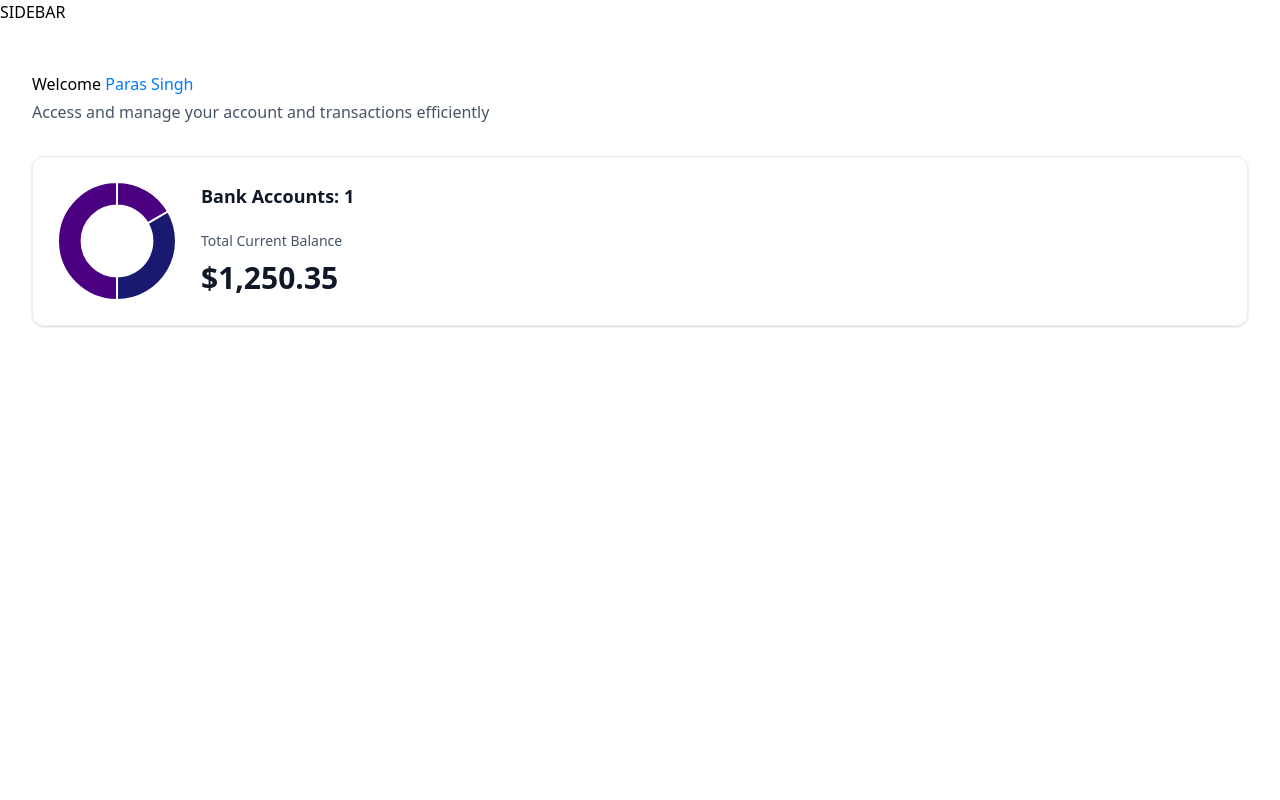
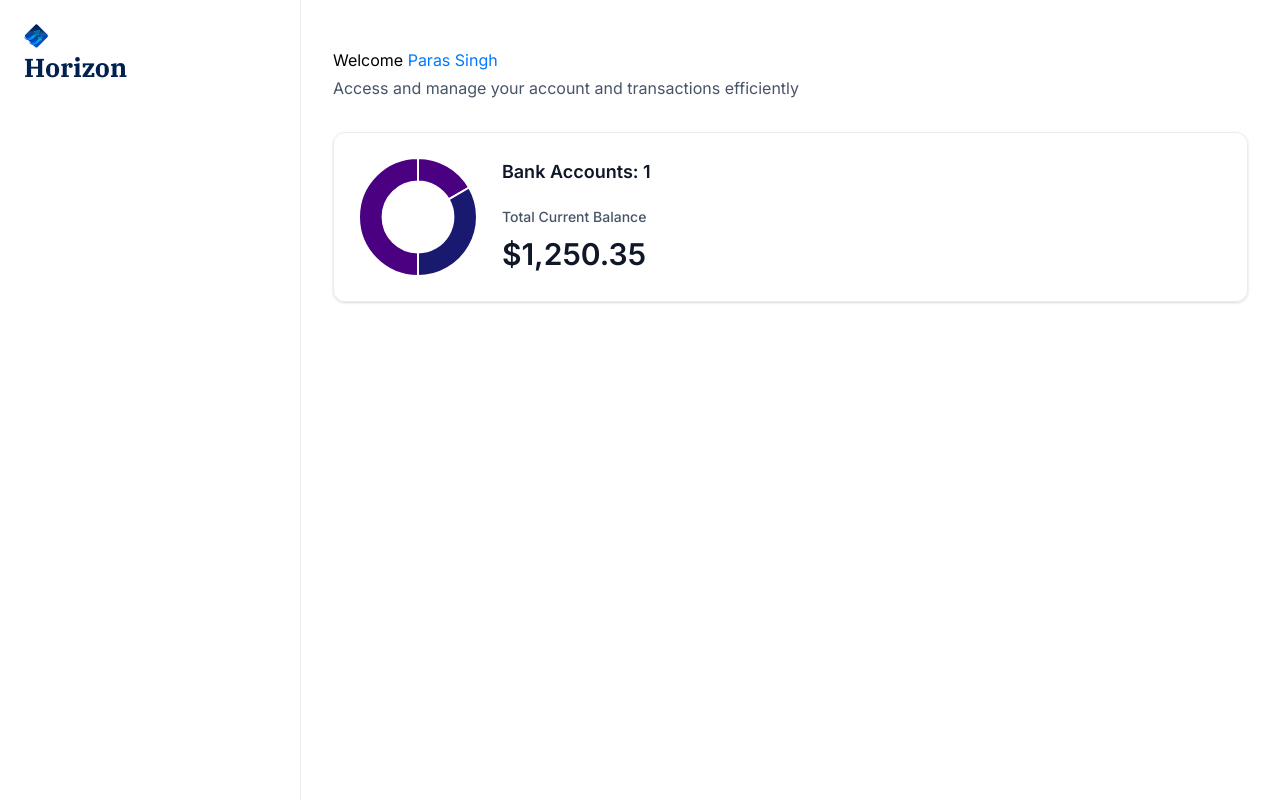
Before and after one commit to samartho4/Banking-App, a Next.js app: page / in a window 1280 px wide. Built offline with nearby package versions, Linux system fonts and the light colour scheme.

Commit message:
adding the Sidebar.tsx component

```diff
--- a/app/(root)/layout.tsx
+++ b/app/(root)/layout.tsx
@@ -1,11 +1,15 @@
+import Sidebar from "@/components/Sidebar";
+
 export default function RootLayout({
   children,
 }: Readonly<{
   children: React.ReactNode;
 }>) {
-  return(
-    <main>
-        SIDEBAR
+
+  const loggedIn = {firstName: 'Adrain', lastName: 'JSM'};
+  return (
+    <main className="flex h-screen w-full font-inter">
+      <Sidebar user= {loggedIn} />
       {children}
     </main>
   );
--- /dev/null
+++ b/components/Sidebar.tsx
@@ -0,0 +1,33 @@
+import { sidebarLinks } from '@/constants'
+import Image from 'next/image'
+import Link from 'next/link'
+import { cn } from '@/lib/utils'
+
+const Sidebar = ({ user }: SiderbarProps) => {
+    return (
+        <section className='sidebar'>
+            <nav className='flex flex-col gap-4'>
+                <Link href='/'
+                    className="mb-12 cursor-pointer items-center gap-2">
+                    <Image
+                        src="/icons/logo.svg"
+                        width={34}
+                        height={34}
+                        alt="Horizon loop"
+                        className="size-[24px] max-xl:size-14"
+                    />
+                    <h1 className='sidebar-logo'> Horizon </h1>
+                </Link>
+                {sidebarLinks.map((item) => (
+                    <Link href={item.route}
+                    key={item.label}>
+                        className={cn('sidebar-link')}
+                        {item.label}
+                    </Link>
+                ))}
+            </nav>
+        </section>
+    )
+}
+
+export default Sidebar
```
Lines whose indentation alone changed are shown as unchanged.
